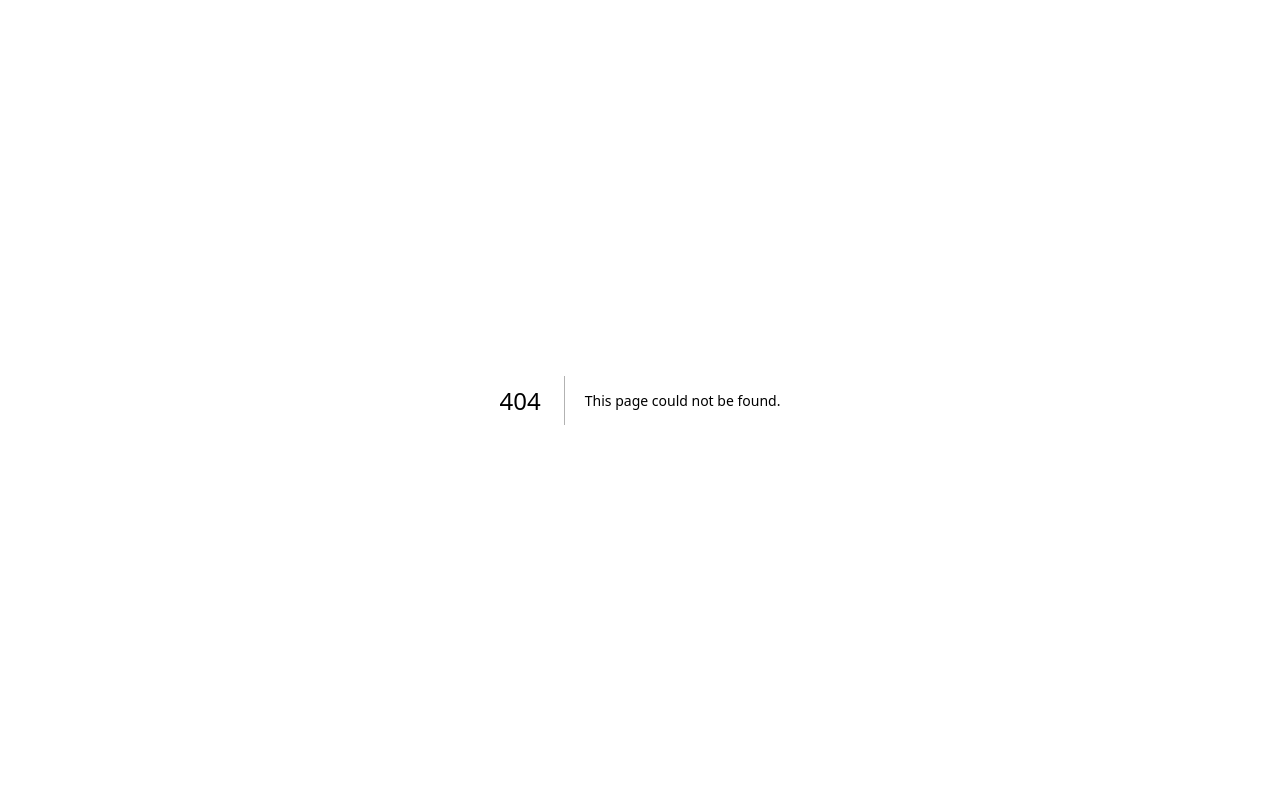
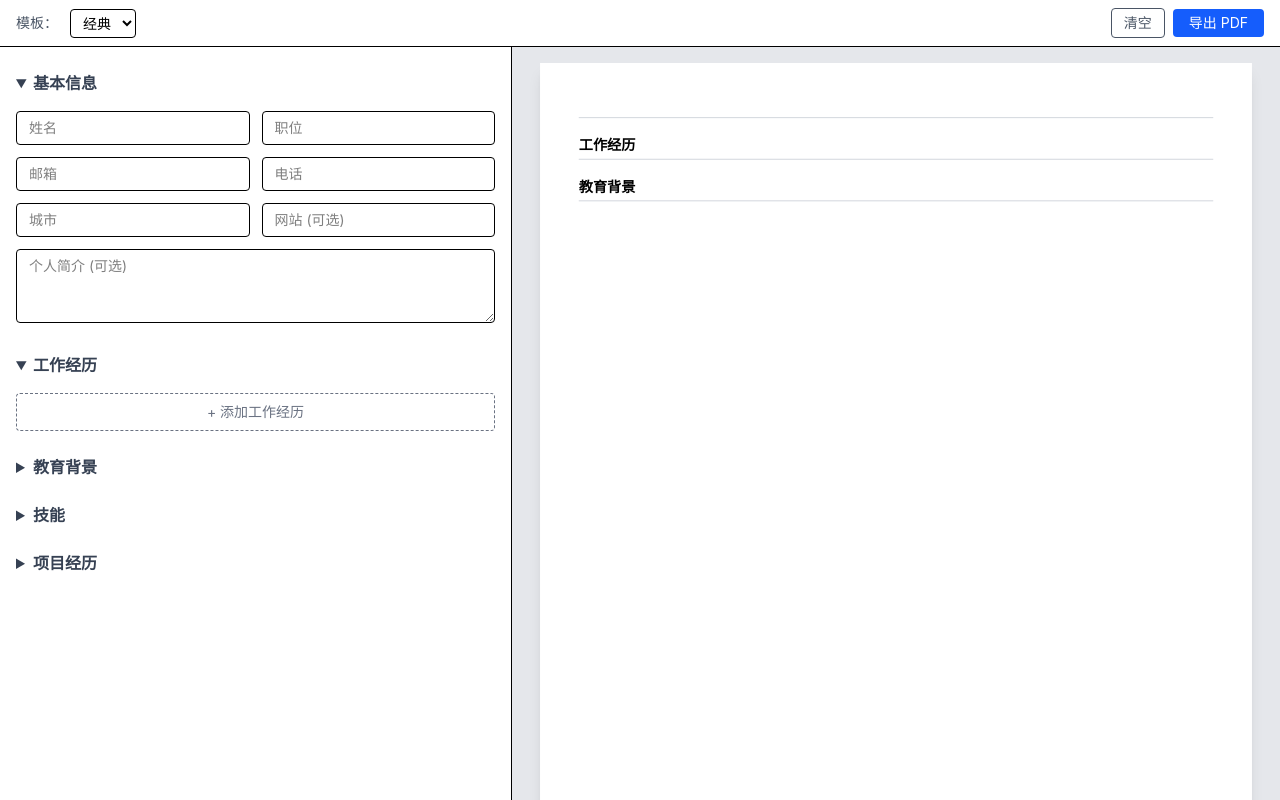
Before and after one commit to Gullrye/resume-builder, a Next.js app: page /editor in a window 1280 px wide. Before the commit this address had no page. Built offline with nearby package versions, Linux system fonts and the light colour scheme.

Commit message:
feat: add editor page with split-pane layout and hydration
Coding-Agent: Claude Code
Model: glm-5.1

```diff
--- /dev/null
+++ b/src/app/editor/page.tsx
@@ -0,0 +1,53 @@
+"use client";
+
+import { useSearchParams } from "next/navigation";
+import { useEffect } from "react";
+import { useResumeStore } from "@/lib/store";
+import { Toolbar } from "@/components/editor/toolbar";
+import { FormPanel } from "@/components/editor/form-panel";
+import { ResumePreview } from "@/components/preview/resume-preview";
+import { TemplateId } from "@/lib/types";
+import { Suspense } from "react";
+
+function EditorContent() {
+  const searchParams = useSearchParams();
+  const { hydrate, setTemplateId, hydrated } = useResumeStore();
+
+  useEffect(() => {
+    hydrate();
+    const template = searchParams.get("template") as TemplateId | null;
+    if (template) {
+      setTemplateId(template);
+    }
+  }, []); // eslint-disable-line react-hooks/exhaustive-deps
+
+  if (!hydrated) {
+    return (
+      <div className="h-screen flex items-center justify-center">
+        <p className="text-gray-500">加载中...</p>
+      </div>
+    );
+  }
+
+  return (
+    <div className="h-screen flex flex-col">
+      <Toolbar />
+      <div className="flex-1 flex flex-col md:flex-row overflow-hidden">
+        <div className="w-full md:w-[40%] border-r overflow-y-auto bg-white">
+          <FormPanel />
+        </div>
+        <div className="w-full md:w-[60%] overflow-hidden">
+          <ResumePreview />
+        </div>
+      </div>
+    </div>
+  );
+}
+
+export default function EditorPage() {
+  return (
+    <Suspense>
+      <EditorContent />
+    </Suspense>
+  );
+}
```
